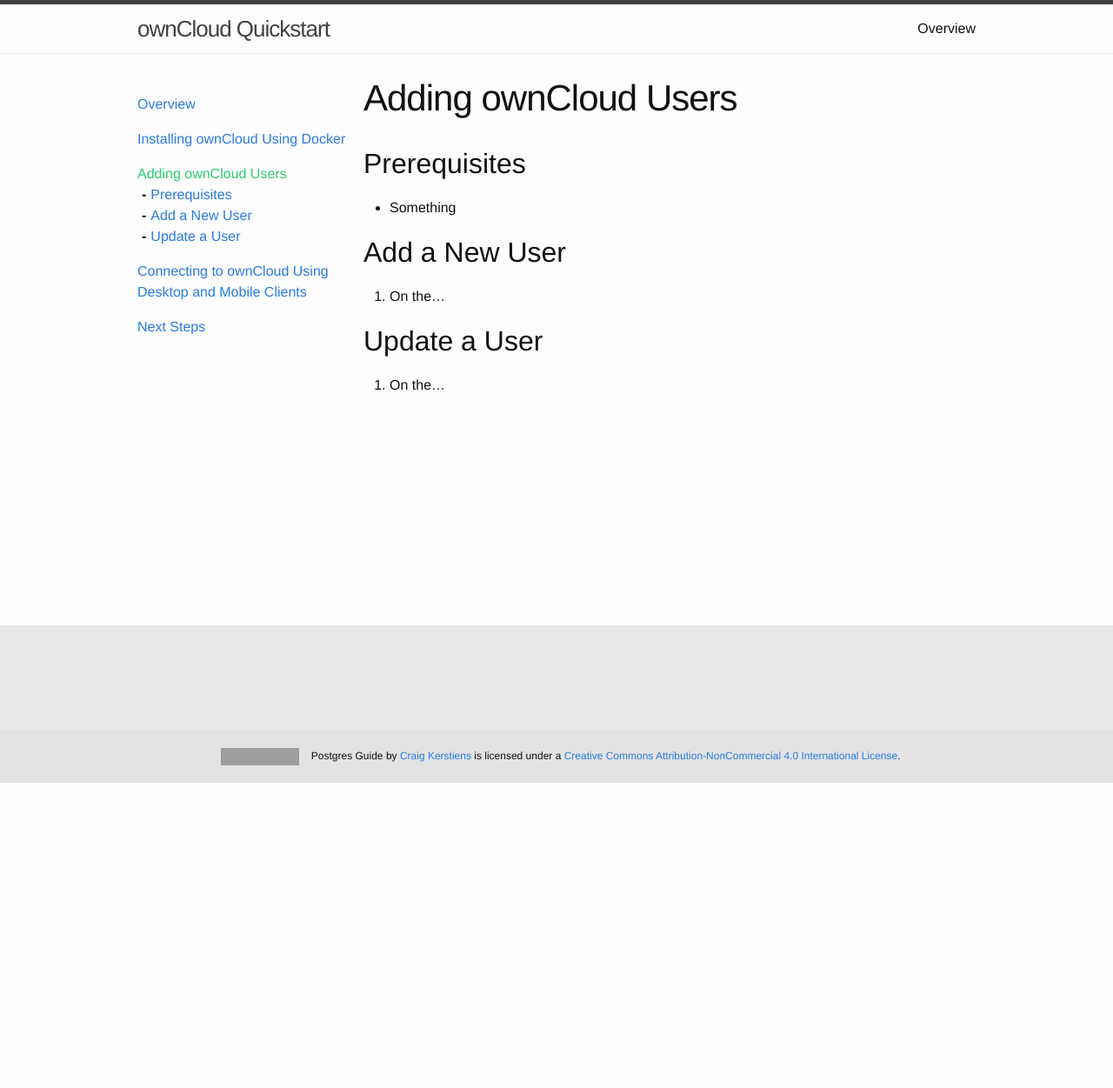
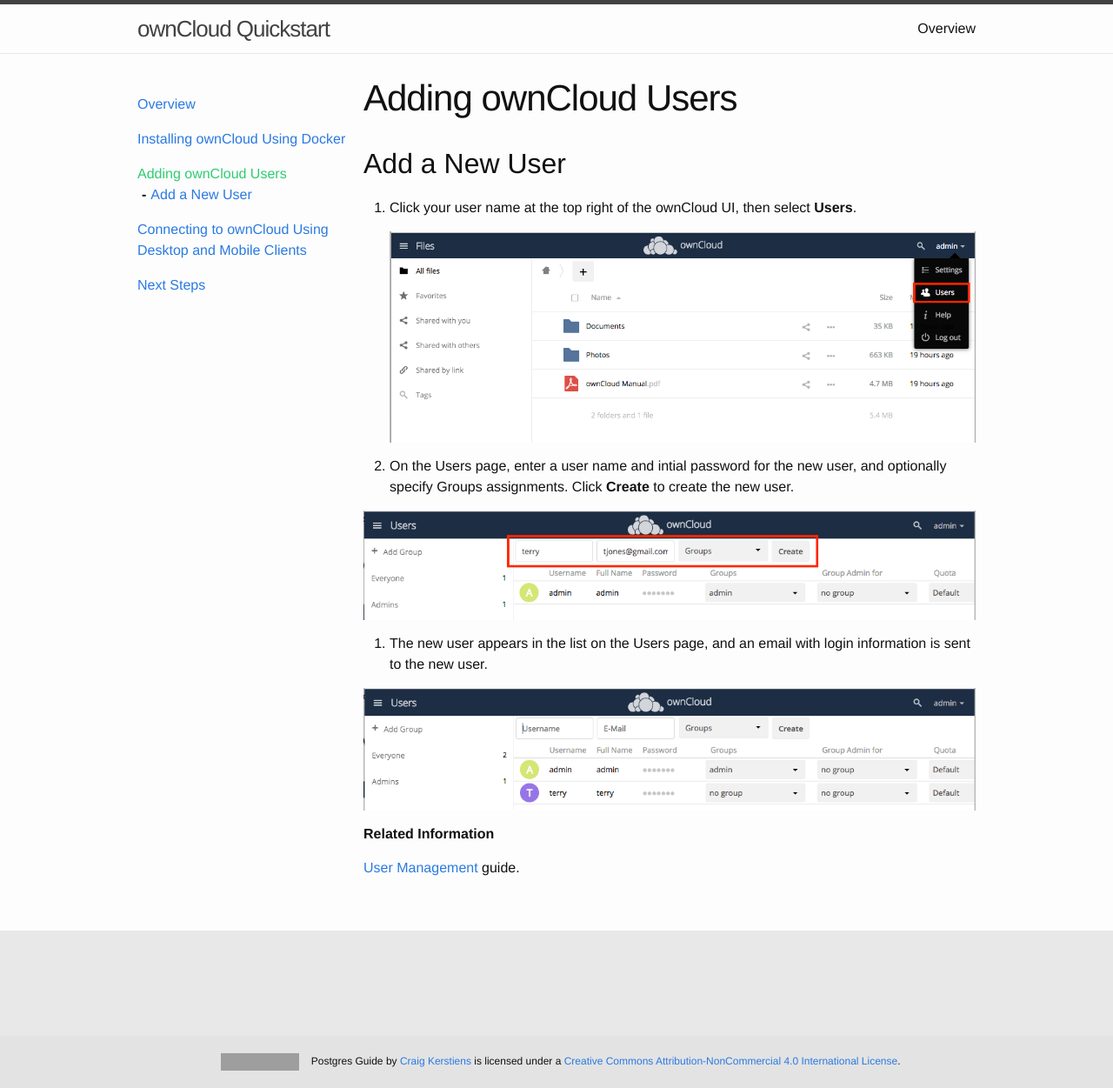
Before and after one commit to davidhoyle/github.io, a Jekyll site: the page built from _ocserver-add-user/ocserver-add-user.md, in a window 1280 px wide. Shown: the whole page at 87% size. Built offline with Jekyll 4.4.1, drawn with Linux system fonts in a browser that asks for light colours; before the commit the page ends 900 px from its top, so only the background shows below that; grey boxes are pictures that could not be loaded.

Commit message:
Add user, links to related info

```diff
--- a/_ocserver-add-user/ocserver-add-user.md
+++ b/_ocserver-add-user/ocserver-add-user.md
@@ -4,15 +4,20 @@ title:  "Adding ownCloud Users"
 ---
 
 
-## Prerequisites
-
-* Something
-
 ## Add a New User
 
+1. Click your user name at the top right of the ownCloud UI, then select **Users**.
 
-1. On the...
+   ![Select Users](../images/select-users.png)
 
-## Update a User
+2. On the Users page, enter a user name and intial password for the new user, and optionally specify Groups assignments. Click **Create** to create the new user.
 
-1. On the...
+  ![Add new user](../images/add-new-user.png)
+
+3. The new user appears in the list on the Users page, and an email with login information is sent to the new user.
+
+  ![New user added](../images/new-user-added.png)
+
+**Related Information**
+
+[User Management](https://doc.owncloud.org/server/latest/admin_manual/configuration/user/) guide.
```
Also changed, not shown: images/add-new-user.png (added), images/new-user-added.png (added), images/select-users.png (added), 11 other files.
